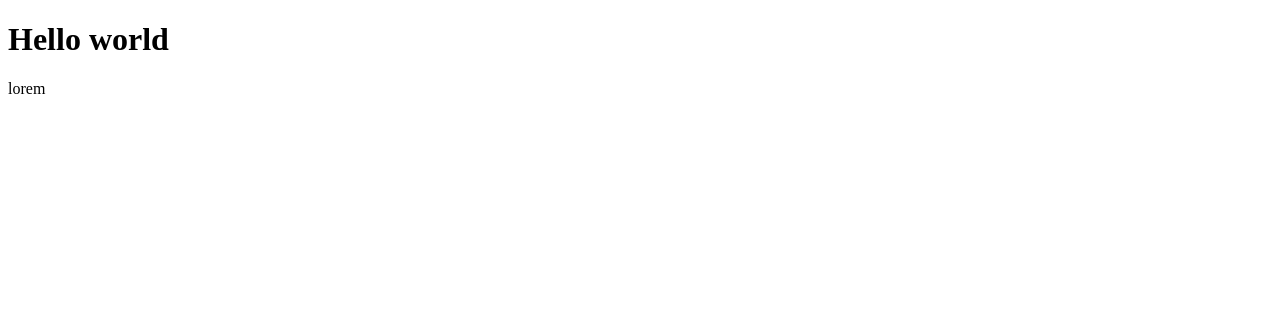
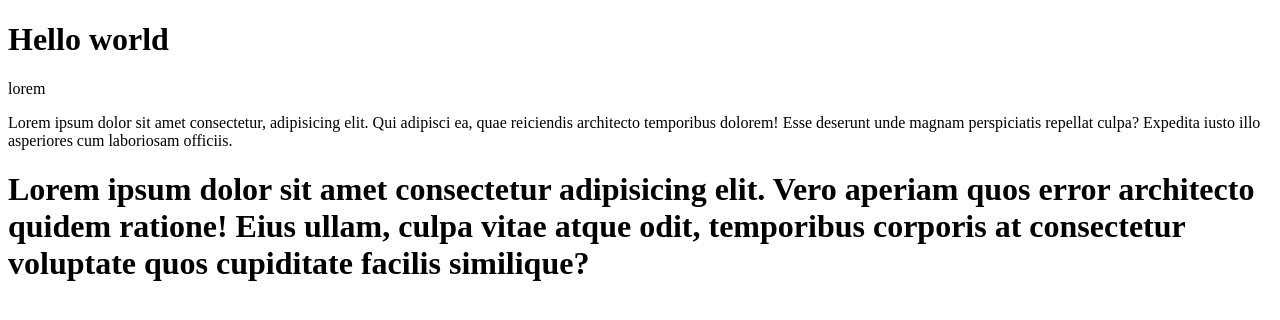
Before and after one commit to madrimovDev/test, a plain HTML site: page index.html in a window 1280 px wide. Drawn offline with Linux system fonts and the light colour scheme.

Commit message:
added some elements

```diff
--- a/index.html
+++ b/index.html
@@ -9,5 +9,7 @@
 <body>
     <h1>Hello world</h1>
     <p>lorem</p>
+    Lorem ipsum dolor sit amet consectetur, adipisicing elit. Qui adipisci ea, quae reiciendis architecto temporibus dolorem! Esse deserunt unde magnam perspiciatis repellat culpa? Expedita iusto illo asperiores cum laboriosam officiis.
+    <h1>Lorem ipsum dolor sit amet consectetur adipisicing elit. Vero aperiam quos error architecto quidem ratione! Eius ullam, culpa vitae atque odit, temporibus corporis at consectetur voluptate quos cupiditate facilis similique?</h1>
 </body>
 </html>
```
